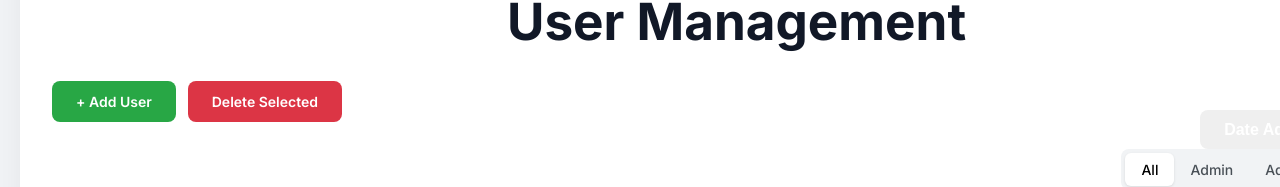
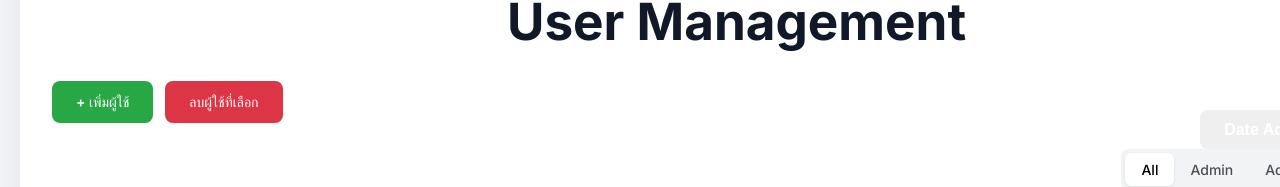
Before and after one commit to kaitod123/my_firstproject, a React (Vite) app: page /UserManagement in a window 1280 px wide. Shown: the part 243-430 px from the top of the page. Built offline with nearby package versions, Linux system fonts and the light colour scheme; no server answers.

Commit message:
Fix CSS adminpage4

```diff
--- a/src/components/UserManagement.jsx
+++ b/src/components/UserManagement.jsx
@@ -180,14 +180,14 @@ const handleDeleteSelected = async () => {
                     <div className={styles.controlscontainer}>
                         <div className={styles.actionbuttons}>
                             <button onClick={() => setIsModalOpen(true)} className={`${styles.btn} ${styles.adduserbtn}`}>
-                                + Add User
+                                + เพิ่มผู้ใช้
                             </button>
                             <button
                                 onClick={handleDeleteSelected}
                                 className={`${styles.btn} ${styles.deleteuserbtn}`}
                                 disabled={selectedUsers.length === 0}
                             >
-                                Delete Selected
+                                ลบผู้ใช้ที่เลือก
                             </button>
 
                         </div>
@@ -288,10 +288,10 @@ const handleDeleteSelected = async () => {
 
                                             <div className={styles.actionCell}>
                                                  <button onClick={() => handleEditClick(user)} className={`${styles.actionBtn} ${styles.editBtn}`}>
-                                                    Edit
+                                                    แก้ไข
                                                   </button>
                                                 {/* (แก้ไข) ปุ่ม Delete ให้เรียกใช้ handleDelete */}
-                                                <button onClick={() => handleDelete(user.id)} className={`${styles.actionBtn} ${styles.deleteuserbtn}`}>Delete</button>
+                                                <button onClick={() => handleDelete(user.id)} className={`${styles.actionBtn} ${styles.deleteuserbtn}`}>ลบผู้ใช้</button>
                                             </div>
                                         </td>
                                     </tr>
```
